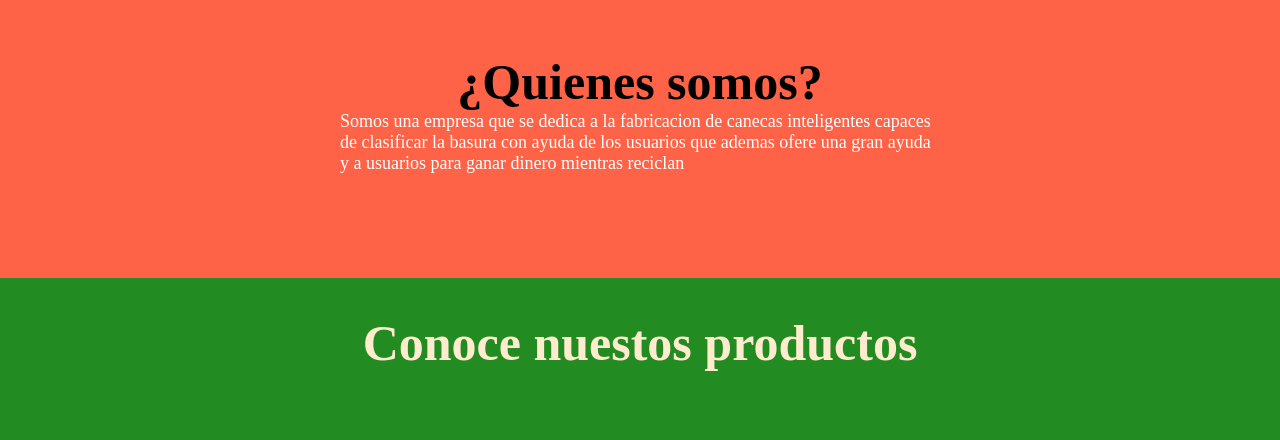
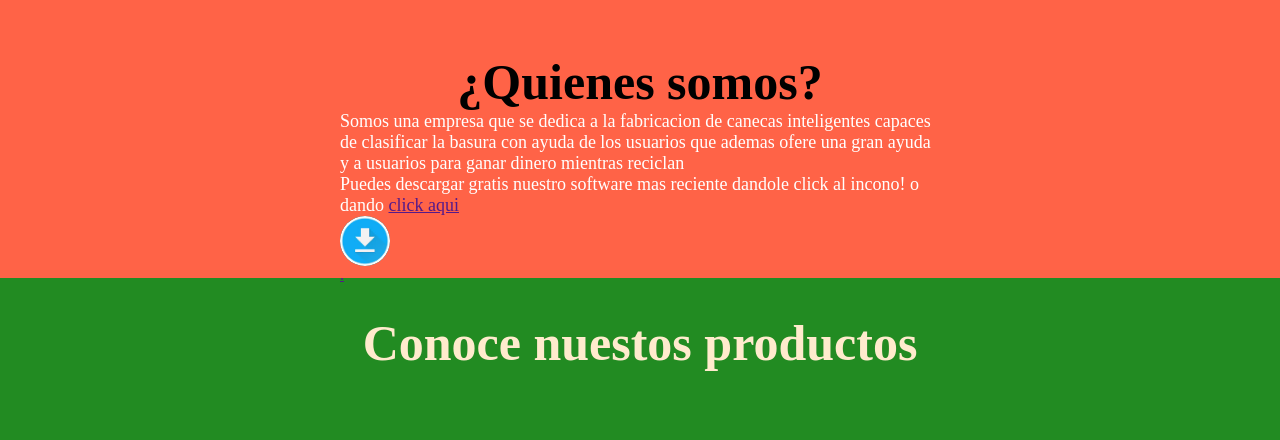
Before and after one commit to jsfuertesdev/polymer-project, a plain HTML site: page index.html in a window 1280 px wide. Shown: the part 92-532 px from the top of the page. Drawn offline with Linux system fonts and the light colour scheme.

Commit message:
adding the download botton

```diff
--- a/index.css
+++ b/index.css
@@ -189,3 +189,16 @@ nav section ol li:hover {
     background-color: black;
     cursor: pointer;
 }
+
+.icon-descarga img {
+    width: 50px;
+    height: 50px;
+    display: flex;
+    justify-content: center;
+    align-items: center;
+    background-color: black;
+    border-radius: 50%;
+    color: white;
+    font-size: 50px;
+    cursor: pointer;
+}
--- a/index.html
+++ b/index.html
@@ -29,6 +29,9 @@
         <section class="textos">
             <h1>¿Quienes somos?</h1>
             <p>Somos una empresa que se dedica a la fabricacion de canecas inteligentes capaces de clasificar la basura con ayuda de los usuarios que ademas ofere una gran ayuda y a usuarios para ganar dinero mientras reciclan</p>
+            <P>Puedes descargar gratis nuestro software mas reciente dandole click al incono! o dando <a download="Reciplatlastversion.ino" href="">click aqui</a></P>
+            <div class="icon-descarga"><img src="./icono-descarga-plastico.jfif" alt=""></div>
+            <a download="Reciplatlastversion.ino" href="" title="descargar ultima version">.</a>
         </section>
     </section>
     <section class="principal-2">
```
Also changed, not shown: icono-descarga-plastico.jfif (added), 1 other file.
